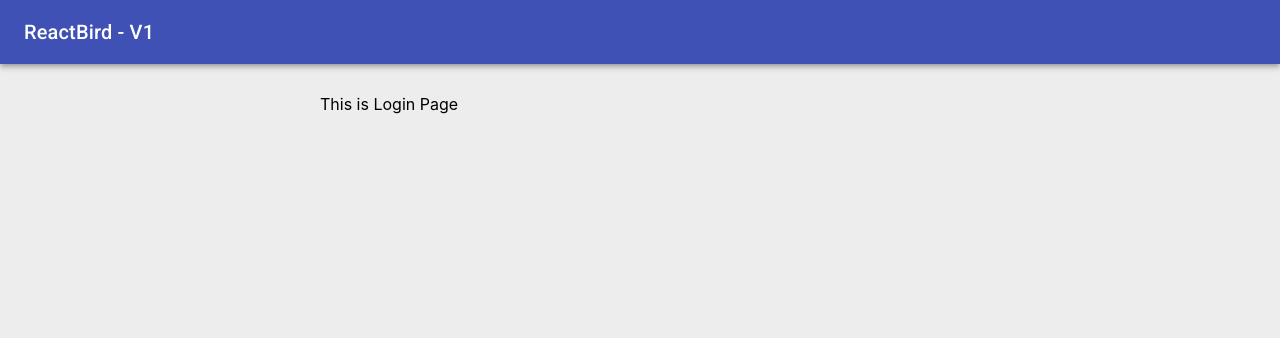
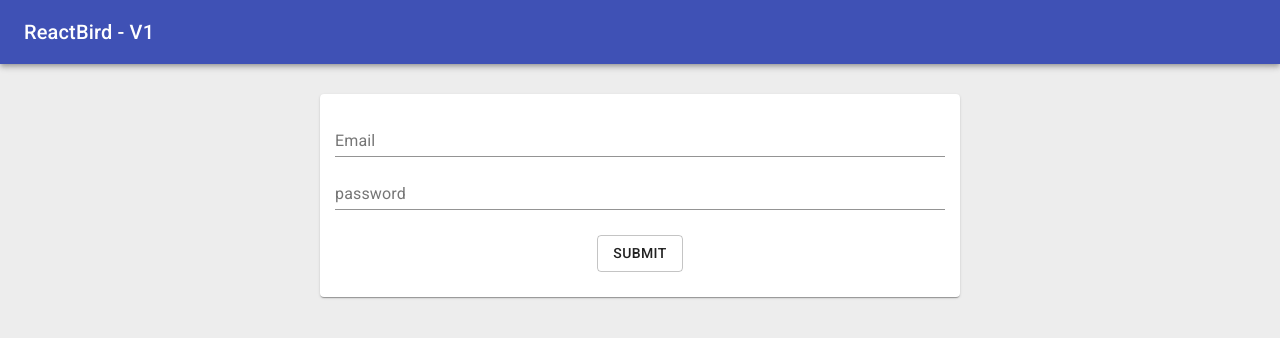
Before and after one commit to ChrisSHDev/ReactBird, a React (Create React App) app in the folder front-end/: page /login in a window 1280 px wide. Shown: the top 338 px of the page. Built offline with nearby package versions, Linux system fonts and the light colour scheme.

Commit message:
implemented the login authReducer

```diff
--- a/front-end/src/actions/authActions.js
+++ b/front-end/src/actions/authActions.js
@@ -1,12 +1,39 @@
 
 import axios from 'axios';
-import { GET_ERRORS } from '../constants';
+import { GET_ERRORS, SET_CURRENT_USER } from '../constants';
+
+export const loginUser = (userData) => dispatch => {
+    axios.post('http://localhost:5000/api/users/login', userData)
+        .then(res => {
+            const { token } = res.data;
+            localStorage.setItem('jwtToken', token)
+        })
+        .catch(err => {
+            dispatch ({
+                type: GET_ERRORS,
+                payload: err.response.data
+            })
+        })
+
+}
 
 export const registerUser = (userData, history) => dispatch => {
     axios.post('http://localhost:5000/api/users/register', userData)
         .then (res => history.push('/login') )
         .catch(err => dispatch({
             type: GET_ERRORS,
-            payload: err.data
+            payload: err.response.data
         }))
 }
+
+export const getCurrentUser = () => dispatch => {
+    axios.post('http://localhost:5000/api/users')
+        .then(res => dispatch(setCurrentUser(res.data)))
+}
+
+export const setCurrentUser = (data) => {
+    return {
+        type: SET_CURRENT_USER,
+        payload: data
+    }
+}
--- a/front-end/src/components/Auth/Login.js
+++ b/front-end/src/components/Auth/Login.js
@@ -1,11 +1,127 @@
 import React, { Component } from 'react';
+import Paper from '@material-ui/core/Paper';
+import TextField from '@material-ui/core/TextField';
+import Button from '@material-ui/core/Button';
+import { withStyles } from '@material-ui/core/styles';
+import { withRouter } from 'react-router-dom';
+import { connect } from 'react-redux';
+import { loginUser } from '../../actions/authActions';
 
+import { registerUser } from '../../actions/authActions';
 
-const Login =  () => (
-    <div>
-        This is Login Page
-    </div>
-)
+const styles = {
+    textField: {
+        width: '100%',
+        marginBottom: 5
+    },
+    btnBlock : {
+        textAlign: 'center',
+        marginBottom: 10,
+        marginTop: 20
+    }
+};
 
+class Login extends Component {
 
-export default Login
+    state = {
+        email: '',
+        password: '',
+        errors: {}
+    }
+
+    componentWillReceiveProps(nextProps){
+        console.log(nextProps.errors);
+        if(nextProps.errors){
+            this.setState({ errors: nextProps.errors});
+        }
+        console.log(this.state.errors);
+    }
+    /*
+    constructor (props) {
+        super(props)
+
+        this.state = {
+            email: '',
+            login: '',
+            password: '',
+            password2: ''
+        }
+        this.handleChange = this.handleChange.bind(this);
+        this.handleSubmit = this.handleSubmit.bind(this);
+    }
+
+    */
+
+    handleChange = (e) => {
+        this.setState({
+            [e.target.name ]: e.target.value
+        })
+    }
+
+    handleSubmit = (e) => {
+        e.preventDefault();
+        const userData = {
+            email: this.state.email,
+            password: this.state.password,
+        }
+       this.props.loginUser(userData);
+    }
+    /*
+    handleChange(e){
+        this.setState({ [e.target.name ]: e.target.value})
+    }
+    handleSubmit(e){
+       e.preventDefault()
+       const userData = {
+           email: this.state.email,
+           login: this.state.login,
+           password: this.state.password,
+           password2: this.state.password2
+       }
+       console.log(userData);
+    }
+    */
+    render() {
+        const { classes } = this.props;
+        const { errors } = this.state;
+
+        return(
+            <Paper style={{padding: 15}}>
+              <form onSubmit={this.handleSubmit}>
+                    <TextField
+                        type="email"
+                        label="Email"
+                        className={classes.textField}
+                        value={this.state.email}
+                        onChange={this.handleChange}
+                        name="email"
+                        helperText={errors.email ? errors.email : ''}
+                        error={errors.email ? true : false}
+                    />
+                    <TextField
+                        label="password"
+                        type="password"
+                        name="password"
+                        value={this.state.password}
+                        onChange={this.handleChange}
+                        className={classes.textField}
+                        helperText={errors.password ? errors.password : ''}
+                        error={errors.password ? true : false}
+                        />
+                    <div className={classes.btnBlock}>
+                        <Button variant="outlined" type="submit">
+                            Submit
+                        </Button>
+                    </div>
+                </form>
+            </Paper>
+        )
+    };
+}
+
+const mapStateToProps = (state) => ({
+    auth: state.auth,
+    errors: state.errors
+})
+
+export default connect(mapStateToProps, { loginUser })(withStyles(styles)(Login));
--- a/front-end/src/components/Auth/Register.js
+++ b/front-end/src/components/Auth/Register.js
@@ -26,9 +26,17 @@ class Register extends Component {
         email: '',
         login: '',
         password: '',
-        password2: ''
+        password2: '',
+        errors: {}
     }
 
+    componentWillReceiveProps(nextProps){
+        console.log(nextProps.errors);
+        if(nextProps.errors){
+            this.setState({ errors: nextProps.errors});
+        }
+        console.log(this.state.errors);
+    }
     /*
     constructor (props) {
         super(props)
@@ -79,6 +87,8 @@ class Register extends Component {
     */
     render() {
         const { classes } = this.props;
+        const { errors } = this.state;
+
         return(
             <Paper style={{padding: 15}}>
               <form onSubmit={this.handleSubmit}>
@@ -89,6 +99,8 @@ class Register extends Component {
                         value={this.state.email}
                         onChange={this.handleChange}
                         name="email"
+                        helperText={errors.email ? errors.email : ''}
+                        error={errors.email ? true : false}
                     />
                     <TextField
                         label="login"
@@ -97,6 +109,8 @@ class Register extends Component {
                         value={this.state.login}
                         onChange={this.handleChange}
                         className={classes.textField}
+                        helperText={errors.login ? errors.login : ''}
+                        error={errors.login ? true : false}
                         />
                     <TextField
                         label="password"
@@ -105,6 +119,8 @@ class Register extends Component {
                         value={this.state.password}
                         onChange={this.handleChange}
                         className={classes.textField}
+                        helperText={errors.password ? errors.password : ''}
+                        error={errors.password ? true : false}
                         />
                     <TextField
                         label="Repeat password"
@@ -113,6 +129,8 @@ class Register extends Component {
                         value={this.state.password2}
                         onChange={this.handleChange}
                         className={classes.textField}
+                        helperText={errors.password2 ? errors.password2 : ''}
+                        error={errors.password2 ? true : false}
                         />
                     <div className={classes.btnBlock}>
                         <Button variant="outlined" type="submit">
--- a/front-end/src/constants/index.js
+++ b/front-end/src/constants/index.js
@@ -1 +1,2 @@
 export const GET_ERRORS = 'GET_ERRORS';
+export const SET_CURRENT_USER = 'SET_CURRENT_USER';
--- a/front-end/src/reducers/errorReducer.js
+++ b/front-end/src/reducers/errorReducer.js
@@ -1,3 +1,4 @@
+/*
 import { GET_ERRORS }  from '../constants';
 
 const initialState = {};
@@ -10,3 +11,17 @@ export default function (state = initialState, action){
             return state;
     }
 }
+
+*/
+import { GET_ERRORS } from '../constants'
+
+const initialState = {}
+
+export default function (state = initialState, action) {
+	switch (action.type) {
+		case GET_ERRORS:
+			return action.payload
+		default:
+			return state
+	}
+}
```
Also changed, not shown: front-end/src/reducers/authReducer.js (added, +21 -0 lines), front-end/src/store.js (+4 -4 lines), 2 other files (tests, documents, lock files or other folders).
